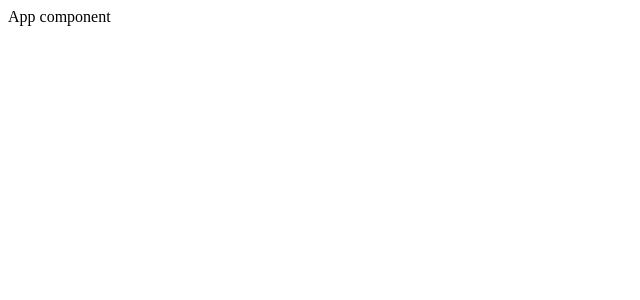
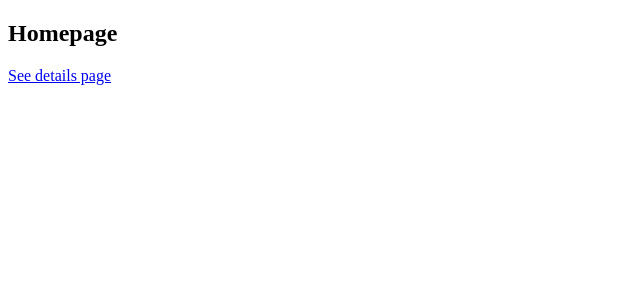
Before and after one commit to skwirowski/CodersCamp-Project-4-movie-ticket-booking, a React (Create React App) app in the folder frontend/: page / in a window 1280 px wide. Shown: the top 300 px of the page, without its empty margins (0-640 px from the left). Built offline with nearby package versions, Linux system fonts and the light colour scheme.

Commit message:
Add React Router library & set routing scheme for application
 - added React Router library
 - created Router with routing scheme for application
 - created examples using router

```diff
--- a/frontend/package.json
+++ b/frontend/package.json
@@ -8,6 +8,7 @@
     "@testing-library/user-event": "^7.1.2",
     "react": "^16.12.0",
     "react-dom": "^16.12.0",
+    "react-router-dom": "^5.1.2",
     "react-scripts": "3.3.0"
   },
   "scripts": {
--- a/frontend/src/app/index.jsx
+++ b/frontend/src/app/index.jsx
@@ -1,10 +1,51 @@
 import React from 'react';
+import { BrowserRouter as Router, Switch, Route } from 'react-router-dom';
 
-const App = () => (
-    <div>
-      App component
+import routes from 'static/routes';
+import Homepage from 'routes/Homepage';
+import Details from 'routes/Details';
+import DateSelection from 'routes/DateSelection';
+import SeatingChoice from 'routes/SeatingChoice';
+import Summary from 'routes/Summary';
+import Ticket from 'routes/Ticket';
+
+const App = () => {
+  // destructure object keys
+  const {
+    homepage,
+    details,
+    dateSelection,
+    seatingChoice,
+    summary,
+    ticket,
+  } = routes;
+
+  return (
+    <div className="main-container">
+      <Router>
+        <Switch>
+          <Route exact path={homepage}>
+            <Homepage />
+          </Route>
+          <Route exact path={details(':id')}>
+            <Details />
+          </Route>
+          <Route exact path={dateSelection(':id')}>
+            <DateSelection />
+          </Route>
+          <Route exact path={seatingChoice(':id')}>
+            <SeatingChoice />
+          </Route>
+          <Route exact path={summary(':id')}>
+            <Summary />
+          </Route>
+          <Route exact path={ticket(':id')}>
+            <Ticket />
+          </Route>
+        </Switch>
+      </Router>
     </div>
-
-);
+  );
+};
 
 export default App;
--- a/frontend/src/routes/DateSelection/index.jsx
+++ b/frontend/src/routes/DateSelection/index.jsx
@@ -1,7 +1,5 @@
 import React from 'react';
 
-const DateSelection = () => (
-    <div />
-);
+const DateSelection = () => <div>Date Selection</div>;
 
 export default DateSelection;
--- a/frontend/src/routes/Details/index.jsx
+++ b/frontend/src/routes/Details/index.jsx
@@ -1,7 +1,20 @@
 import React from 'react';
+import { Link, useParams } from 'react-router-dom';
 
-const Details = () => (
-    <div />
-);
+import routes from 'static/routes';
+
+const Details = () => {
+  const { id } = useParams();
+  // destructure object keys
+  const { homepage, dateSelection } = routes;
+
+  return (
+    <>
+      <h2>Details</h2>
+      <Link to={dateSelection(id)}>See date selection page</Link>
+      <Link to={homepage}>Go back to homepage</Link>
+    </>
+  );
+};
 
 export default Details;
--- a/frontend/src/routes/Homepage/index.jsx
+++ b/frontend/src/routes/Homepage/index.jsx
@@ -1,7 +1,19 @@
 import React from 'react';
+import { Link } from 'react-router-dom';
 
-const Homepage = () => (
-    <div />
-);
+import routes from 'static/routes';
+
+const Homepage = () => {
+  // destructure object keys
+  const { details } = routes;
+  const temporaryMovieId = 'frozen2';
+
+  return (
+    <>
+      <h2>Homepage</h2>
+      <Link to={details(temporaryMovieId)}>See details page</Link>
+    </>
+  );
+};
 
 export default Homepage;
--- a/frontend/src/routes/SeatingChoice/index.jsx
+++ b/frontend/src/routes/SeatingChoice/index.jsx
@@ -1,7 +1,5 @@
 import React from 'react';
 
-const SeatingChoice = () => (
-    <div />
-);
+const SeatingChoice = () => <div>Seating Choice</div>;
 
 export default SeatingChoice;
--- a/frontend/src/routes/Summary/index.jsx
+++ b/frontend/src/routes/Summary/index.jsx
@@ -1,7 +1,5 @@
 import React from 'react';
 
-const Summary = () => (
-    <div />
-);
+const Summary = () => <div>Summary</div>;
 
 export default Summary;
--- a/frontend/src/routes/Ticket/index.jsx
+++ b/frontend/src/routes/Ticket/index.jsx
@@ -1,7 +1,5 @@
 import React from 'react';
 
-const Ticket = () => (
-    <div />
-);
+const Ticket = () => <div>Ticket</div>;
 
 export default Ticket;
--- /dev/null
+++ b/frontend/src/static/routes.js
@@ -0,0 +1,10 @@
+const routes = {
+  homepage: '/',
+  details: id => `/movie/${id}`,
+  dateSelection: id => `/movie/${id}/dates`,
+  seatingChoice: id => `movie/${id}/seating`,
+  summary: id => `movie/${id}/summary`,
+  ticket: id => `movie/${id}/ticket`,
+};
+
+export default routes;
```
Also changed, not shown: frontend/.eslintrc.js, frontend/src/static/exampleData.js (deleted), 1 other file (tests, documents, lock files or other folders).
